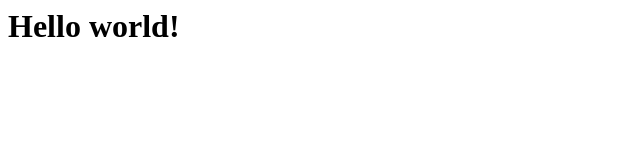
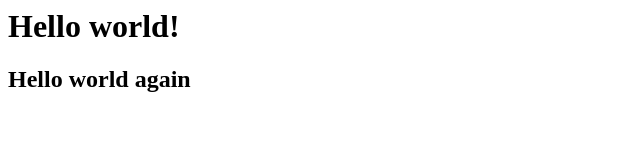
Before and after one commit to yusanlimbu/DemoProject, a plain HTML site: page index.html in a window 1280 px wide. Shown: the whole page, without its empty margins (0-640 px from the left). Drawn offline with Linux system fonts and the light colour scheme.

Commit message:
second commit

```diff
--- a/index.html
+++ b/index.html
@@ -1 +1,2 @@
 <h1>Hello world!</h1>
+<h2>Hello world again</h2>
```
